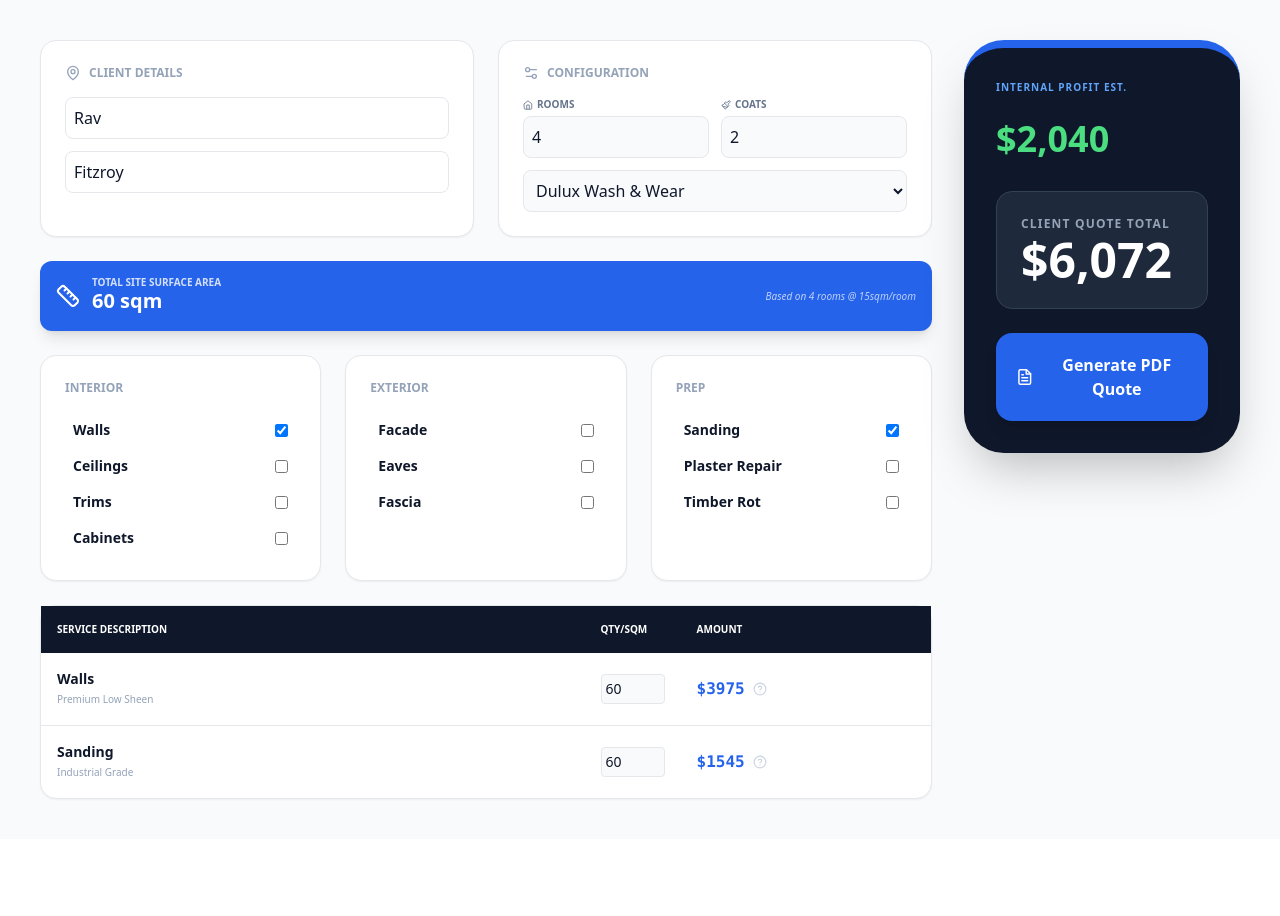
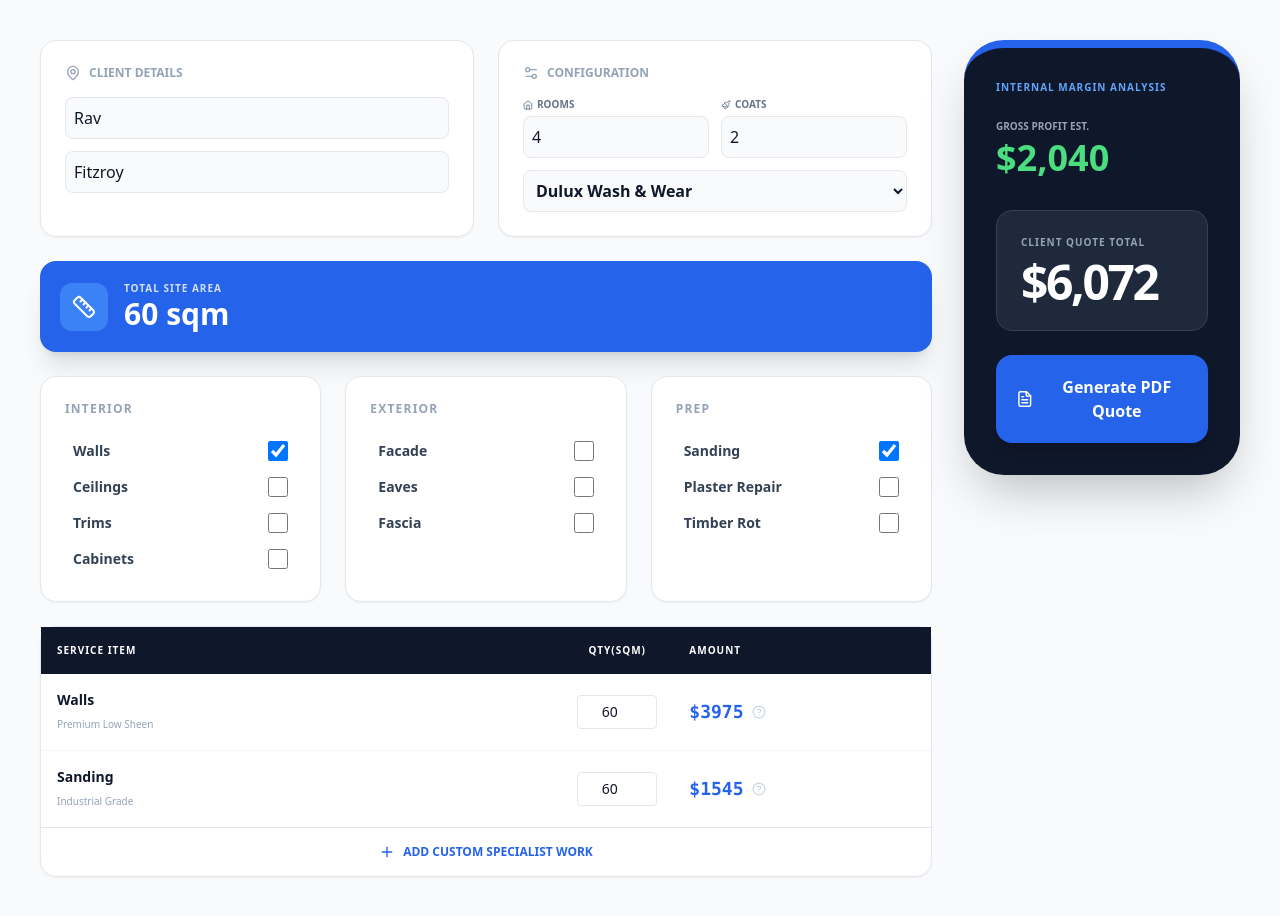
Before and after one commit to brandorb73-ship-it/paint-app, a React (Vite) app: page / in a window 1280 px wide. Before the commit the page ends 839 px from the top, so only its background shows below. Built offline with nearby package versions, Linux system fonts and the light colour scheme.

Commit message:
Update App.jsx

```diff
--- a/src/App.jsx
+++ b/src/App.jsx
@@ -12,16 +12,15 @@ export default function RavPropertyApp() {
   const [selectedServices, setSelectedServices] = useState({ 'Walls': true, 'Sanding': true });
   const [customItems, setCustomItems] = useState([]);
 
-  // QTY Logic: Default estimated SQM per room (15) multiplied by number of rooms
-  // "Qty/Sqm" signifies the total surface area to be painted for that specific service.
-  const estimatedSqm = setup.rooms * 15;
+  // Calculate Site Area based on rooms (15sqm per room default)
+  const totalSiteArea = setup.rooms * 15;
 
   const activeItems = Object.entries(serviceCatalog).flatMap(([group, services]) =>
     Object.keys(services).filter(s => selectedServices[s]).map(s => ({
       id: s,
       service: s,
       desc: services[s].desc,
-      qty: estimatedSqm,
+      qty: totalSiteArea,
       rate: services[s].rate
     }))
   ).concat(customItems);
@@ -33,53 +32,48 @@ export default function RavPropertyApp() {
 
   const generatePDF = () => {
     const doc = new jsPDF();
-
-    // Header & Client Details for PDF
-    doc.setFillColor(30, 41, 59);
+    doc.setFillColor(30, 41, 59); // Dark navy header
     doc.rect(0, 0, 210, 40, 'F');
     doc.setTextColor(255, 255, 255);
-    doc.setFontSize(18);
+    doc.setFontSize(22);
     doc.text("RAV PROPERTY PROJECTS", 14, 25);
 
     doc.setTextColor(30, 41, 59);
     doc.setFontSize(10);
     doc.text(`CLIENT: ${client.name}`, 14, 50);
     doc.text(`ADDRESS: ${client.address}`, 14, 55);
-    doc.text(`SECTOR: ${client.sector}`, 14, 60);
-    doc.text(`TOTAL SITE AREA: ${estimatedSqm} sqm`, 14, 65);
+    doc.text(`TOTAL SITE AREA: ${totalSiteArea} sqm`, 14, 60);
 
     doc.autoTable({
-      startY: 75,
-      head: [['Service', 'Description', 'Quantity', 'Amount (AUD)']],
+      startY: 70,
+      head: [['Service', 'Description', 'Qty', 'Amount']],
       body: activeItems.map(it => [
-        it.service,
-        it.desc,
-        `${it.qty} sqm`,
+        it.service, it.desc, `${it.qty} sqm`,
         `$${calculateLineItem(it.qty, it.rate, pricingData.brands[setup.brand], setup.coats, sector.multiplier).total.toFixed(2)}`
       ]),
       headStyles: { fillColor: [37, 99, 235] }
     });
 
-    doc.text(`TOTAL (INC. GST): $${total.toLocaleString()}`, 14, doc.lastAutoTable.finalY + 15);
-    doc.save(`Rav_Property_Quote_${client.name}.pdf`);
+    doc.text(`TOTAL INC GST: $${total.toLocaleString()}`, 14, doc.lastAutoTable.finalY + 15);
+    doc.save(`Rav_Quote_${client.name}.pdf`);
   };
 
   return (
-    <div className="min-h-screen bg-slate-50 p-6 md:p-10 font-sans text-slate-900">
+    <div className="min-h-screen bg-slate-50 p-6 md:p-10 text-slate-900">
       <div className="max-w-7xl mx-auto grid lg:grid-cols-4 gap-8">
         <div className="lg:col-span-3 space-y-6">
 
           <div className="grid md:grid-cols-2 gap-6">
-            {/* CLIENT DETAILS */}
+            {/* 1. CLIENT DETAILS */}
             <div className="bg-white p-6 rounded-2xl border shadow-sm">
               <h2 className="text-xs font-black text-slate-400 uppercase mb-4 flex items-center gap-2"><MapPin size={16}/> Client Details</h2>
               <div className="space-y-3">
-                <input className="w-full p-2 border rounded-lg" value={client.name} onChange={e => setClient({...client, name: e.target.value})} placeholder="Name" />
-                <input className="w-full p-2 border rounded-lg" value={client.address} onChange={e => setClient({...client, address: e.target.value})} placeholder="Address" />
+                <input className="w-full p-2 border rounded-lg bg-slate-50" value={client.name} onChange={e => setClient({...client, name: e.target.value})} placeholder="Client Name" />
+                <input className="w-full p-2 border rounded-lg bg-slate-50" value={client.address} onChange={e => setClient({...client, address: e.target.value})} placeholder="Project Address" />
               </div>
             </div>
 
-            {/* EXPANDED CONFIGURATION */}
+            {/* 2. CONFIGURATION */}
             <div className="bg-white p-6 rounded-2xl border shadow-sm">
               <h2 className="text-xs font-black text-slate-400 uppercase mb-4 flex items-center gap-2"><Settings2 size={16}/> Configuration</h2>
               <div className="grid grid-cols-2 gap-3">
@@ -91,91 +85,89 @@ export default function RavPropertyApp() {
                   <label className="text-[10px] font-bold text-slate-500 uppercase flex items-center gap-1"><Paintbrush size={10}/> Coats</label>
                   <input type="number" className="w-full p-2 bg-slate-50 border rounded-lg" value={setup.coats} onChange={e => setSetup({...setup, coats: Number(e.target.value)})} />
                 </div>
-                <select className="col-span-2 p-2 bg-slate-50 border rounded-lg" value={setup.brand} onChange={e => setSetup({...setup, brand: e.target.value})}>
+                <select className="col-span-2 p-2 bg-slate-50 border rounded-lg font-bold" value={setup.brand} onChange={e => setSetup({...setup, brand: e.target.value})}>
                   {Object.keys(pricingData.brands).map(b => <option key={b}>{b}</option>)}
                 </select>
               </div>
             </div>
           </div>
 
-          {/* SITE AREA METRIC */}
-          <div className="bg-blue-600 p-4 rounded-xl text-white flex items-center justify-between shadow-lg">
-            <div className="flex items-center gap-3">
-              <Ruler size={24}/>
+          {/* 3. SITE AREA DISPLAY */}
+          <div className="bg-blue-600 p-5 rounded-2xl text-white flex items-center justify-between shadow-xl">
+            <div className="flex items-center gap-4">
+              <div className="bg-blue-500 p-3 rounded-xl"><Ruler size={24}/></div>
               <div>
-                <p className="text-[10px] font-bold uppercase opacity-80 leading-none">Total Site Surface Area</p>
-                <p className="text-xl font-black">{estimatedSqm} sqm</p>
+                <p className="text-[10px] font-black uppercase tracking-widest opacity-80">Total Site Area</p>
+                <p className="text-3xl font-black">{totalSiteArea} sqm</p>
               </div>
             </div>
-            <p className="text-[10px] italic opacity-70">Based on {setup.rooms} rooms @ 15sqm/room</p>
           </div>
 
-          {/* CATALOG SELECTION */}
+          {/* 4. SERVICE CATALOG */}
           <div className="grid md:grid-cols-3 gap-6">
             {Object.entries(serviceCatalog).map(([group, services]) => (
               <div key={group} className="bg-white p-6 rounded-2xl border shadow-sm">
-                <h3 className="text-xs font-black text-slate-400 uppercase mb-4">{group}</h3>
+                <h3 className="text-xs font-black text-slate-400 uppercase mb-4 tracking-widest">{group}</h3>
                 {Object.keys(services).map(s => (
-                  <label key={s} className="flex items-center justify-between p-2 hover:bg-slate-50 rounded-lg cursor-pointer">
-                    <span className="text-sm font-bold">{s}</span>
-                    <input type="checkbox" checked={!!selectedServices[s]} onChange={() => setSelectedServices({...selectedServices, [s]: !selectedServices[s]})} />
+                  <label key={s} className="flex items-center justify-between p-2 hover:bg-slate-50 rounded-xl cursor-pointer transition">
+                    <span className="text-sm font-bold text-slate-700">{s}</span>
+                    <input type="checkbox" className="w-5 h-5 rounded border-slate-300 text-blue-600" checked={!!selectedServices[s]} onChange={() => setSelectedServices({...selectedServices, [s]: !selectedServices[s]})} />
                   </label>
                 ))}
               </div>
             ))}
           </div>
 
-          {/* QUOTE TABLE */}
-          <div className="bg-white rounded-2xl border shadow-sm">
+          {/* 5. ITEM TABLE */}
+          <div className="bg-white rounded-2xl border shadow-sm overflow-visible">
             <table className="w-full text-left">
-              <thead className="bg-slate-900 text-white text-[10px] uppercase">
-                <tr><th className="p-4">Service Description</th><th className="p-4 w-24">Qty/Sqm</th><th className="p-4 w-32">Amount</th><th className="p-4"></th></tr>
+              <thead className="bg-slate-900 text-white text-[10px] uppercase tracking-widest">
+                <tr><th className="p-4">Service Item</th><th className="p-4 w-24 text-center">Qty(sqm)</th><th className="p-4 w-32">Amount</th><th className="p-4"></th></tr>
               </thead>
-              <tbody className="divide-y">
+              <tbody className="divide-y divide-slate-100">
                 {activeItems.map(item => {
                   const calc = calculateLineItem(item.qty, item.rate, pricingData.brands[setup.brand], setup.coats, sector.multiplier);
                   return (
-                    <tr key={item.id}>
-                      <td className="p-4 font-bold text-sm">{item.service} <div className="text-[10px] text-slate-400 font-normal">{item.desc}</div></td>
-                      <td className="p-4">
-                        <input type="number" className="w-full border rounded p-1 text-sm bg-slate-50" value={item.qty} onChange={e => {
-                           const val = Number(e.target.value);
-                           if (customItems.find(c => c.id === item.id)) {
+                    <tr key={item.id} className="hover:bg-slate-50 transition-colors">
+                      <td className="p-4"><span className="font-bold text-sm block">{item.service}</span><span className="text-[10px] text-slate-400">{item.desc}</span></td>
+                      <td className="p-4 text-center">
+                        <input type="number" className="w-20 text-center border rounded p-1.5 text-sm bg-white" value={item.qty} onChange={e => {
+                          const val = Number(e.target.value);
+                          if (customItems.find(c => c.id === item.id)) {
                              setCustomItems(customItems.map(c => c.id === item.id ? {...c, qty: val} : c));
-                           } else {
-                             // This allows manually overriding the estimated room quantity
-                             setSelectedServices(prev => ({...prev, [item.id]: true}));
-                           }
+                          }
                         }} />
                       </td>
                       <td className="p-4">
                         <div className="flex items-center gap-2 group relative">
-                          <span className="font-mono font-bold text-blue-600">${calc.total.toFixed(0)}</span>
+                          <span className="font-mono font-bold text-blue-600 text-lg">${calc.total.toFixed(0)}</span>
                           <HelpCircle size={14} className="text-slate-300 cursor-help" />
-                          <div className="hidden group-hover:block absolute bottom-full left-0 mb-2 w-64 p-3 bg-slate-800 text-white text-[10px] rounded-lg shadow-xl z-50">{calc.formula}</div>
+                          <div className="hidden group-hover:block absolute bottom-full left-0 mb-3 w-64 p-4 bg-slate-800 text-white text-[10px] rounded-xl shadow-2xl z-50">{calc.formula}</div>
                         </div>
                       </td>
-                      <td className="p-4">
-                        {customItems.find(c => c.id === item.id) && <button onClick={() => setCustomItems(customItems.filter(c => c.id !== item.id))}><Trash2 size={16} className="text-red-400"/></button>}
-                      </td>
+                      <td className="p-4">{customItems.find(c => c.id === item.id) && <button onClick={() => setCustomItems(customItems.filter(c => c.id !== item.id))}><Trash2 size={18} className="text-red-400"/></button>}</td>
                     </tr>
                   )
                 })}
               </tbody>
             </table>
+            <button onClick={() => setCustomItems([...customItems, {id: Date.now(), service: 'Specialist Detail', desc: 'Manual Entry', qty: 10, rate: 60}])} className="w-full p-4 text-blue-600 font-black text-xs uppercase hover:bg-blue-50 transition flex items-center justify-center gap-2 border-t">
+              <Plus size={16}/> Add Custom Specialist Work
+            </button>
           </div>
         </div>
 
-        {/* SIDEBAR BI */}
+        {/* 6. BI SIDEBAR */}
         <div className="lg:col-span-1">
           <div className="bg-slate-900 text-white p-8 rounded-[2.5rem] shadow-2xl sticky top-10 border-t-8 border-blue-600">
-            <h3 className="text-blue-400 font-black uppercase text-[10px] tracking-widest mb-6">Internal Profit Est.</h3>
+            <h3 className="text-blue-400 font-black uppercase text-[10px] tracking-widest mb-6">Internal Margin Analysis</h3>
+            <p className="text-[10px] font-bold uppercase text-slate-400 mb-1">Gross Profit Est.</p>
             <p className="text-4xl font-black text-green-400 mb-8">${(subtotal - internalLaborCost).toLocaleString(undefined, {maximumFractionDigits: 0})}</p>
             <div className="bg-slate-800 p-6 rounded-2xl mb-6 border border-slate-700">
-               <p className="text-xs text-slate-400 mb-1 uppercase font-bold tracking-widest">Client Quote Total</p>
-               <p className="text-5xl font-black leading-none">${total.toLocaleString(undefined, {maximumFractionDigits: 0})}</p>
+               <p className="text-[10px] text-slate-400 mb-2 uppercase font-black tracking-widest">Client Quote Total</p>
+               <p className="text-5xl font-black leading-none tracking-tighter">${total.toLocaleString(undefined, {maximumFractionDigits: 0})}</p>
             </div>
-            <button onClick={generatePDF} className="w-full bg-blue-600 p-5 rounded-2xl font-black flex items-center justify-center gap-3 hover:bg-blue-500 transition shadow-lg">
+            <button onClick={generatePDF} className="w-full bg-blue-600 p-5 rounded-2xl font-black flex items-center justify-center gap-3 hover:bg-blue-500 transition shadow-lg transform active:scale-95">
                <FileText size={20}/> Generate PDF Quote
             </button>
           </div>
```
